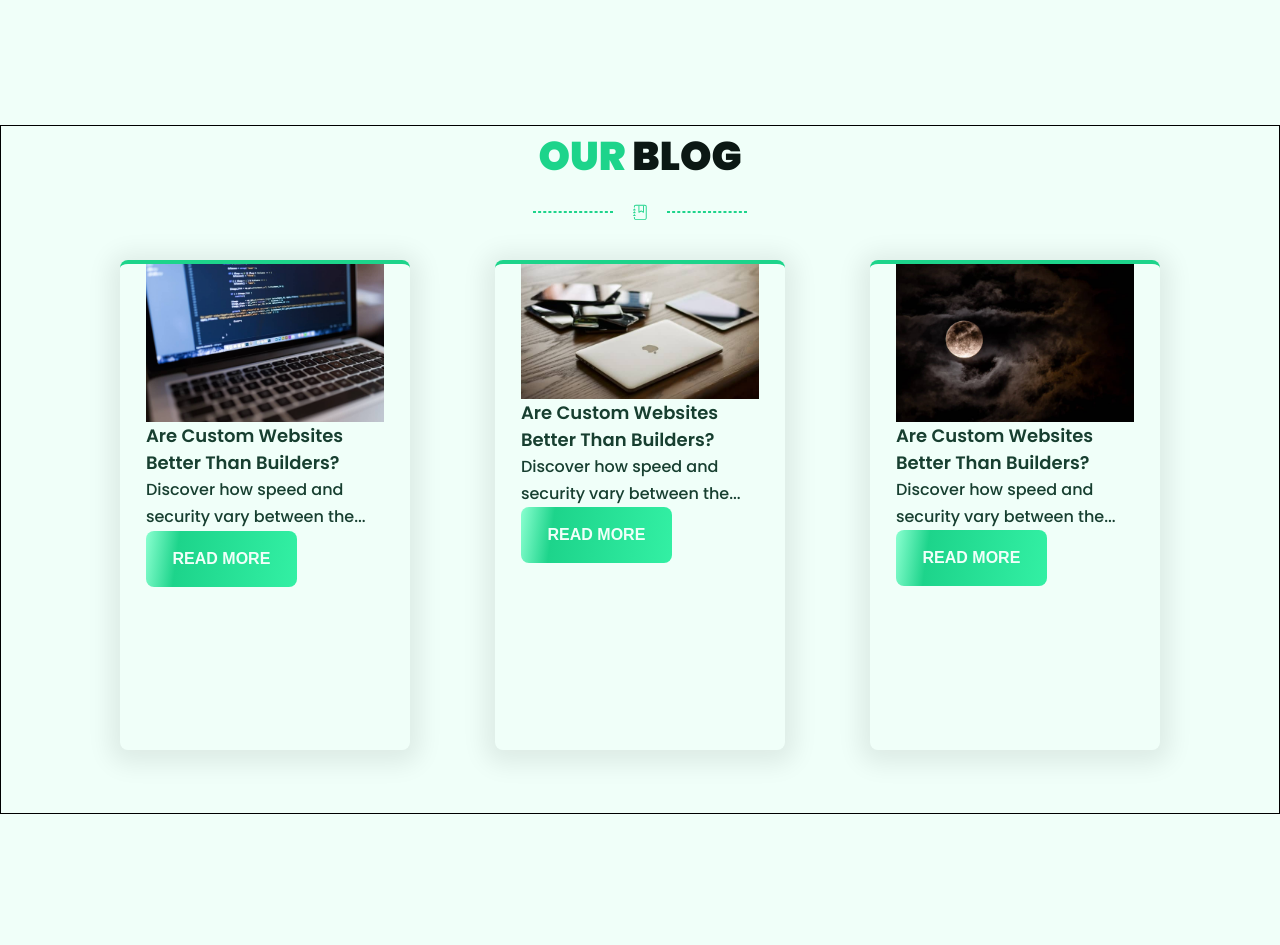
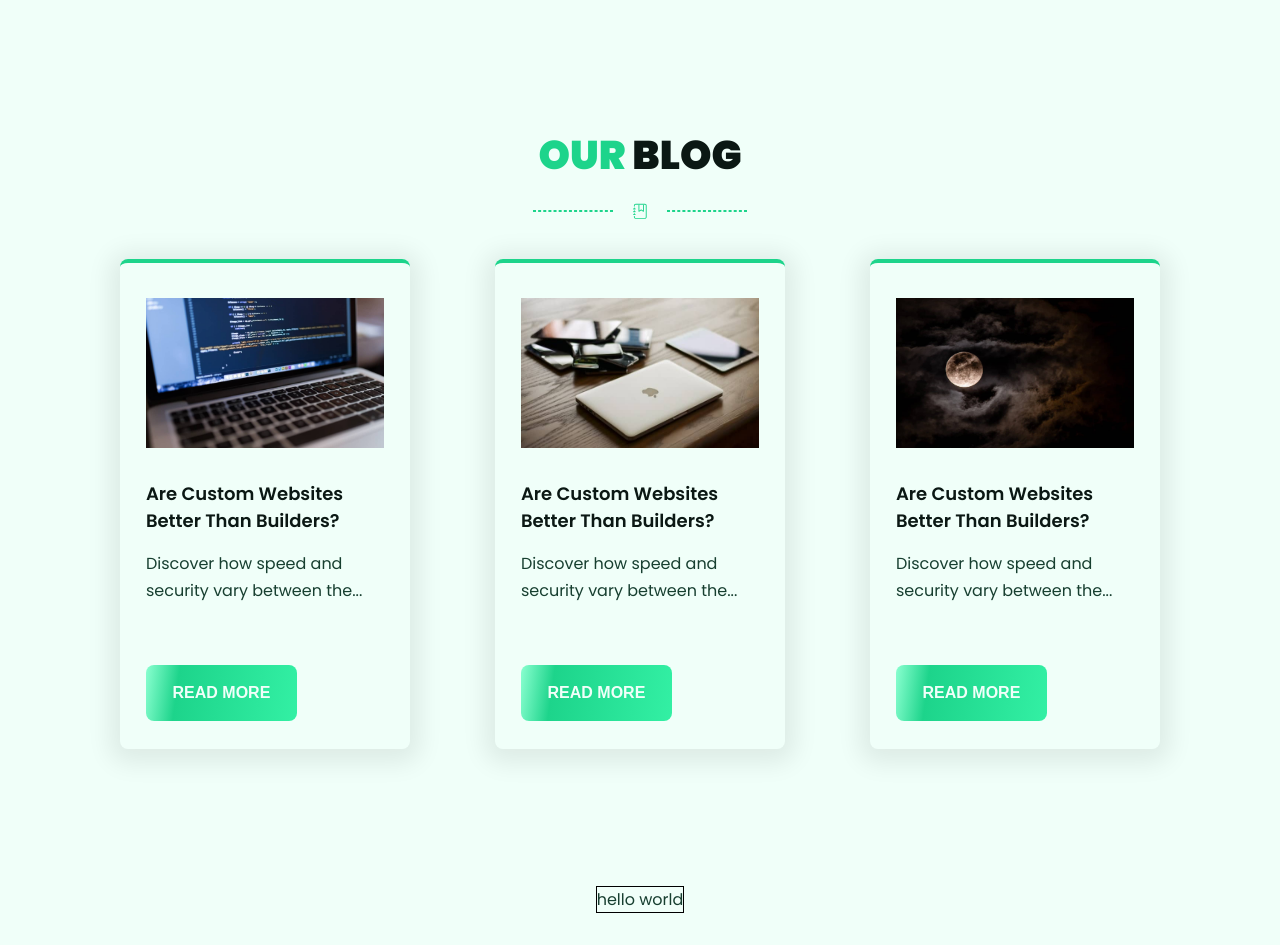
Before and after one commit to adinduokoro/Byte-Back-Digital-V2, a React (Create React App) app: page / in a window 1280 px wide. Shown: the part 4240-5185 px from the top of the page. Built offline with nearby package versions, Linux system fonts and the light colour scheme.

Commit message:
Payment Section
Laying out the payment section. After this is done then we can work on the footer section and the home page will be just about complete.

```diff
--- a/src/components/blog/Blog.module.css
+++ b/src/components/blog/Blog.module.css
@@ -1,21 +1,20 @@
-.blog{
-    border: 1px solid black;
+.blog {
   position: relative;
   height: 43.0625rem;
   width: 100%;
 }
 
-.blog-content{
+.blog-content {
   height: 100%;
 }
 
-.blogs{
+.blogs {
   margin-top: 2.05rem;
   display: flex;
   justify-content: space-between;
 }
 
-.blog-card{
+.blog-card {
   display: flex;
   flex-direction: column;
   width: 18.125rem;
@@ -25,3 +24,19 @@
   box-shadow: 0px 4px 25px 10px rgba(0, 0, 0, 0.08);
   padding: 0 1.62rem;
 }
+
+.blog-card img {
+  width: 100%;
+  height: 9.375rem;
+  margin: 2.19rem 0 2rem;
+}
+
+.blog-card h3 {
+  color: var(--primaryColorGreen100);
+  margin-bottom: 1rem;
+}
+
+.blog-card p {
+  margin-bottom: 3.81rem;
+  font-weight: 400;
+}
--- /dev/null
+++ b/src/components/customerPlanOptions/CustomerPlanOptions.js
@@ -0,0 +1,14 @@
+import React from "react";
+import styles from "./CustomerPlanOptions.module.css";
+
+const CustomerPlanOptions = () => {
+  return (
+    <section className={styles["customer-plan-options"]}>
+      <div className="container">
+        <div className={"customer-plan-options-content"}>hello world</div>
+      </div>
+    </section>
+  );
+};
+
+export default CustomerPlanOptions;
--- /dev/null
+++ b/src/components/customerPlanOptions/CustomerPlanOptions.module.css
@@ -0,0 +1,4 @@
+.customer-plan-options{
+    margin-bottom: 0;
+    border: 1px solid black;
+}
--- a/src/components/index.js
+++ b/src/components/index.js
@@ -7,3 +7,4 @@ export { default as PaymentPlan } from "./paymentPlan/PaymentPlan";
 export { default as Portfolio } from "./portfolio/Portfolio";
 export { default as WhoWeAre } from "./whoWeAre/WhoWeAre";
 export { default as Blog } from "./blog/Blog";
+export { default as CustomerPlanOptions } from "./customerPlanOptions/CustomerPlanOptions";
--- a/src/components/paymentPlan/PaymentPlan.js
+++ b/src/components/paymentPlan/PaymentPlan.js
@@ -14,7 +14,7 @@ const PaymentPlan = () => {
           </div>
           <div className={styles["content-right"]}>
             <h2>
-              <span>$0</span> Down, <span>$150</span> Per Month, 6 Month Minimum Contract
+              <span>$0</span> Down, <span>$150</span> Per Month, <br />6 Month Minimum Contract
             </h2>
             <p className={styles.desc}>
               $0 down for a standard 5 page small business website. If you need
--- a/src/pages/home/Home.js
+++ b/src/pages/home/Home.js
@@ -1,6 +1,6 @@
 import React from "react";
 import styles from "./Home.module.css";
-import { Hero, PaymentPlan, Portfolio, WhatWeOffer, WhoWeAre, Blog } from "../../components";
+import { Hero, PaymentPlan, Portfolio, WhatWeOffer, WhoWeAre, Blog, CustomerPlanOptions } from "../../components";
 
 const Home = () => {
   return (
@@ -11,7 +11,7 @@ const Home = () => {
       <Portfolio />
       <WhoWeAre />
       <Blog />
-      {/* plan options */}
+      <CustomerPlanOptions />
     </section>
   );
 };
```
Lines whose indentation alone changed are shown as unchanged.
